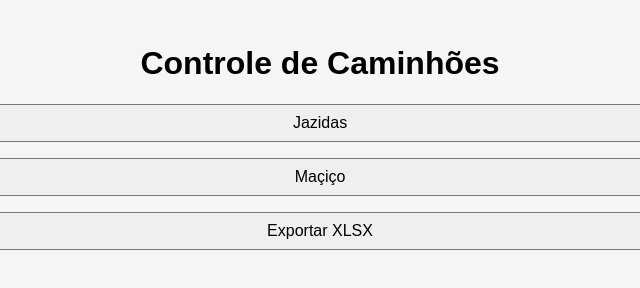
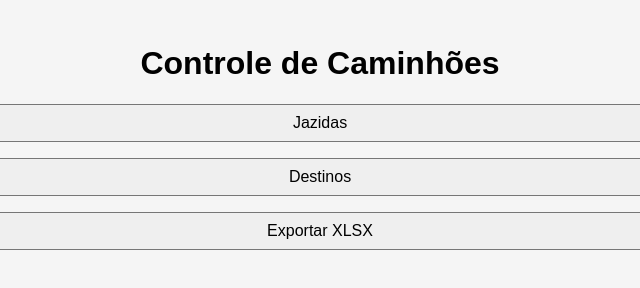
Before and after one commit to thiagotg4/form-obra, a plain HTML site: page index.html in a window 1280 px wide. Shown: the full height of the page, 320-960 px from the left. Drawn offline with Linux system fonts and the light colour scheme.

Commit message:
Update index.html

```diff
--- a/index.html
+++ b/index.html
@@ -75,7 +75,7 @@
 
   <div id="menu-inicial">
     <button onclick="abrirFormulario('retirada')">Jazidas</button>
-    <button onclick="abrirFormulario('macico')">Maçiço</button>
+    <button onclick="abrirFormulario('macico')">Destinos</button>
   </div>
 
   <div id="form-retirada" class="hidden">
```
